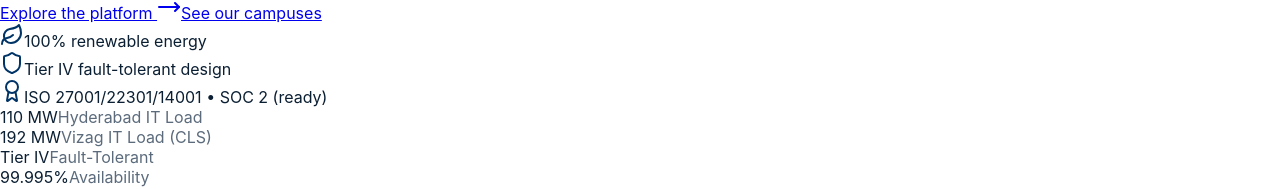
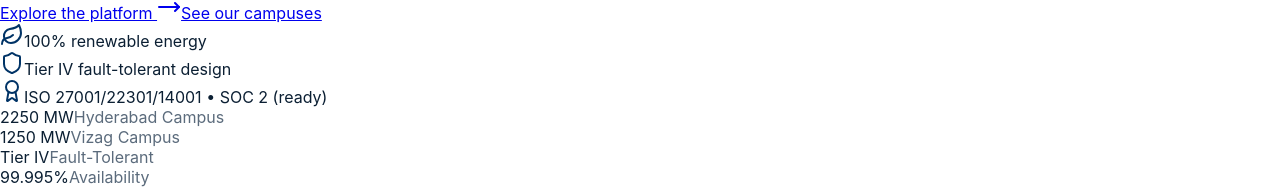
Before and after one commit to DharaMaharaj04/hypernxt, a React (Create React App) app: page / in a window 1280 px wide. Shown: the part 251-440 px from the top of the page. Built offline with nearby package versions, Linux system fonts and the light colour scheme.

Commit message:
new add code

```diff
--- a/src/App.js
+++ b/src/App.js
@@ -145,8 +145,8 @@
 ];
 
 const stats = [
-  { value: "110 MW", label: "Hyderabad IT Load" },
-  { value: "192 MW", label: "Vizag IT Load (CLS)" },
+  { value: "2250 MW", label: "Hyderabad Campus" },
+  { value: "1250 MW", label: "Vizag Campus" },
   { value: "Tier IV", label: "Fault-Tolerant" },
   { value: "99.995%", label: "Availability" },
   { value: "≤ 1.15", label: "PUE target" },
```
